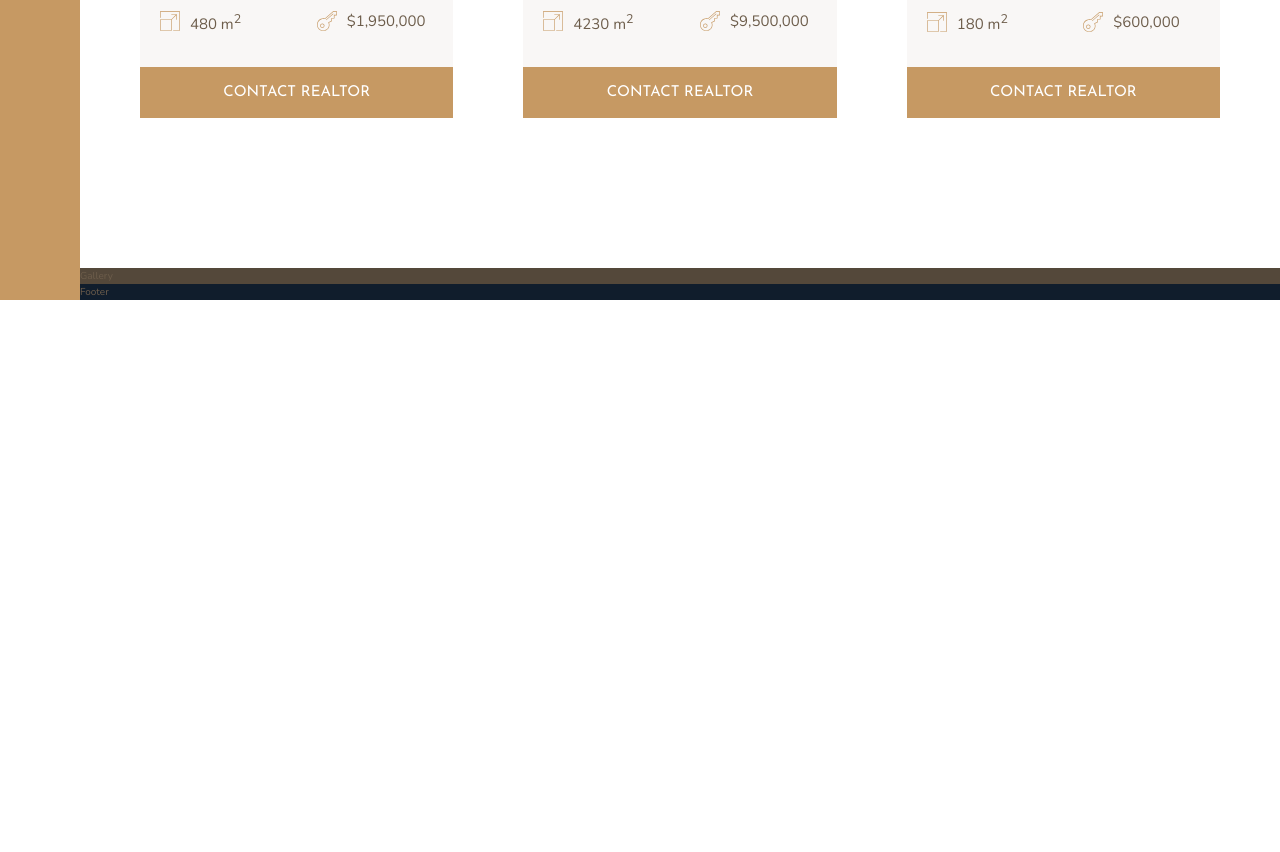
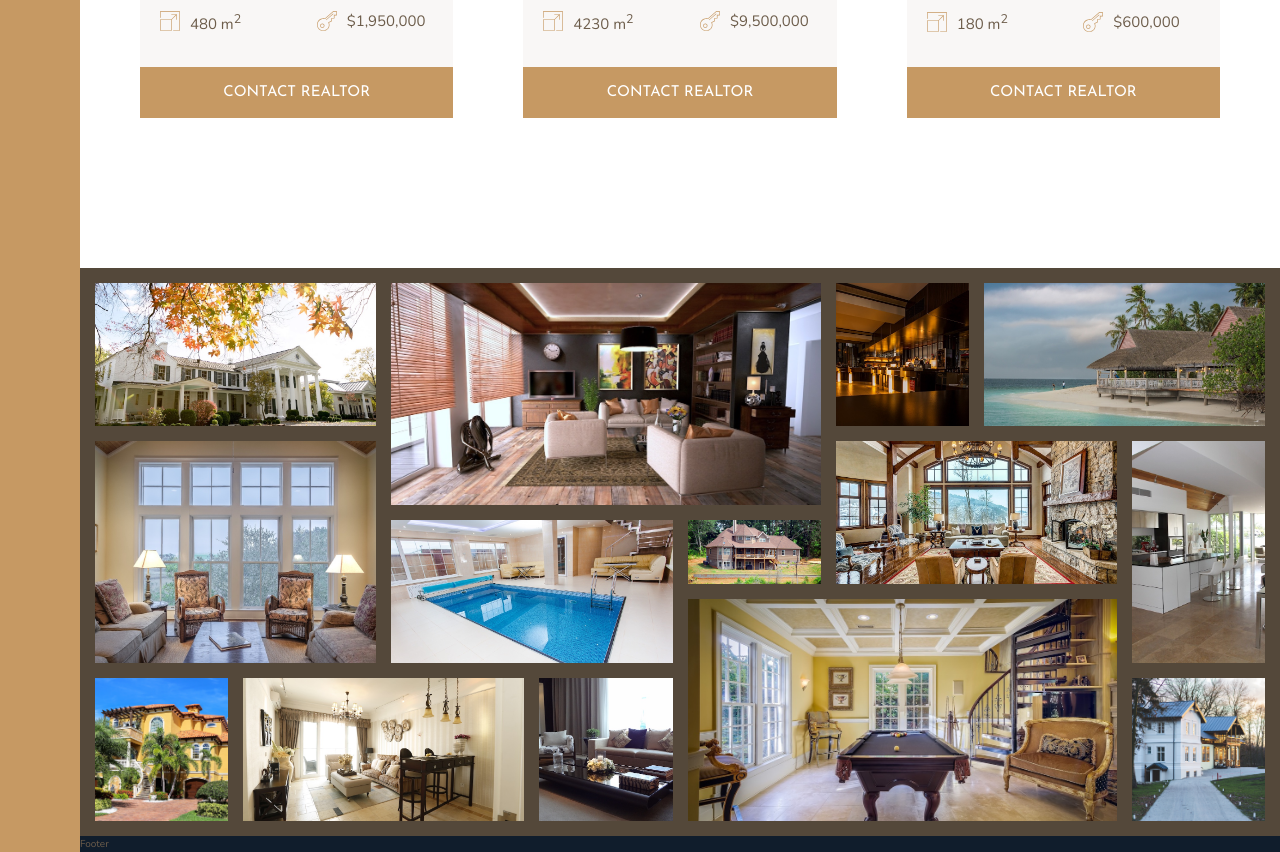
Before and after one commit to GeraldVeeneman/Nexter, a website: page index.html in a window 1280 px wide. Shown: the part 2666-3518 px from the top of the page. Before the commit the page ends 2966 px from the top, so only its background shows below. Drawn offline with nearby package versions, Linux system fonts and the light colour scheme.

Commit message:
114+115. Building the Gallery

```diff
--- a/index.html
+++ b/index.html
@@ -297,7 +297,66 @@
         </section>
 
         <section class="gallery">
-            Gallery
+
+            <figure class="gallery__item gallery__item--1">
+                <img src="img/gal-1.jpeg" alt="Gallery image 1" class="gallery__img">
+            </figure>
+
+            <figure class="gallery__item gallery__item--2">
+                <img src="img/gal-2.jpeg" alt="Gallery image 2" class="gallery__img">
+            </figure>
+
+             <figure class="gallery__item gallery__item--3">
+                <img src="img/gal-3.jpeg" alt="Gallery image 3" class="gallery__img">
+            </figure>
+
+             <figure class="gallery__item gallery__item--4">
+                <img src="img/gal-4.jpeg" alt="Gallery image 4" class="gallery__img">
+            </figure>
+
+             <figure class="gallery__item gallery__item--5">
+                <img src="img/gal-5.jpeg" alt="Gallery image 5" class="gallery__img">
+            </figure>
+
+             <figure class="gallery__item gallery__item--6">
+                <img src="img/gal-6.jpeg" alt="Gallery image 6" class="gallery__img">
+            </figure>
+
+             <figure class="gallery__item gallery__item--7">
+                <img src="img/gal-7.jpeg" alt="Gallery image 7" class="gallery__img">
+            </figure>
+
+            <figure class="gallery__item gallery__item--8">
+                <img src="img/gal-8.jpeg" alt="Gallery image 8" class="gallery__img">
+            </figure>
+
+             <figure class="gallery__item gallery__item--9">
+                <img src="img/gal-9.jpeg" alt="Gallery image 9" class="gallery__img">
+            </figure>
+
+             <figure class="gallery__item gallery__item--10">
+                <img src="img/gal-10.jpeg" alt="Gallery image 10" class="gallery__img">
+            </figure>
+
+             <figure class="gallery__item gallery__item--11">
+                <img src="img/gal-11.jpeg" alt="Gallery image 11" class="gallery__img">
+            </figure>
+
+             <figure class="gallery__item gallery__item--12">
+                <img src="img/gal-12.jpeg" alt="Gallery image 12" class="gallery__img">
+            </figure>
+
+             <figure class="gallery__item gallery__item--13">
+                <img src="img/gal-13.jpeg" alt="Gallery image 13" class="gallery__img">
+            </figure>
+
+            <figure class="gallery__item gallery__item--14">
+                <img src="img/gal-14.jpeg" alt="Gallery image 14" class="gallery__img">
+            </figure>
+
+
+
+        </section>
         </section>
 
         <footer class="footer">
--- a/sass/_gallery.scss
+++ b/sass/_gallery.scss
@@ -1,4 +1,91 @@
 .gallery {
     background-color: $color-grey-dark-1;
     grid-column: full-start / full-end;
+
+    display: grid;
+    grid-template-columns: repeat(8, 1fr);
+    grid-template-rows: repeat(7, 5vw);
+    grid-gap: 1.5rem;
+    padding: 1.5rem;
+
+    &__item {
+        &--1 {
+            grid-row: 1 / 3;
+            grid-column: 1 / 3;
+        }
+
+        &--2 {
+            grid-row: 1 / 4;
+            grid-column: 3 / 6;
+        }
+
+        &--3 {
+            grid-row: 1 / 3;
+            grid-column: 6 / 7;
+        }
+
+        &--4 {
+            grid-row: 1 / 3;
+            grid-column: 7 / 9;
+        }
+
+        &--5 {
+            grid-row: 3 / 6;
+            grid-column: 1 / 3;
+        }
+
+        &--6 {
+            grid-row: 4 / 6;
+            grid-column: 3 / 5;
+        }
+
+        &--7 {
+            grid-row: 4 / 5;
+            grid-column: 5 / 6;
+        }
+
+        &--8 {
+            grid-row: 3 / 5;
+            grid-column: 6 / 8;
+        }
+
+        &--9 {
+            grid-row: 3 / 6;
+            grid-column: 8 / 9;
+        }
+
+        &--10 {
+            grid-row: 6 / 8;
+            grid-column: 1 / 2;
+        }
+
+        &--11 {
+            grid-row: 6 / 8;
+            grid-column: 2 / 4;
+        }
+
+        &--12 {
+            grid-row: 6 / 8;
+            grid-column: 4 / 5;
+        }
+
+        &--13 {
+            grid-row: 5 / 8;
+            grid-column: 5 / 8;
+        }
+
+        &--14 {
+            grid-row: 6 / 8;
+            grid-column: 8 / 9;
+        }
+
+    }
+
+    &__img {
+        width: 100%;
+        height: 100%;
+        object-fit: cover;
+        display: block;
+    }
+
 }
```
Also changed, not shown: css/style.css, 1 other file.
